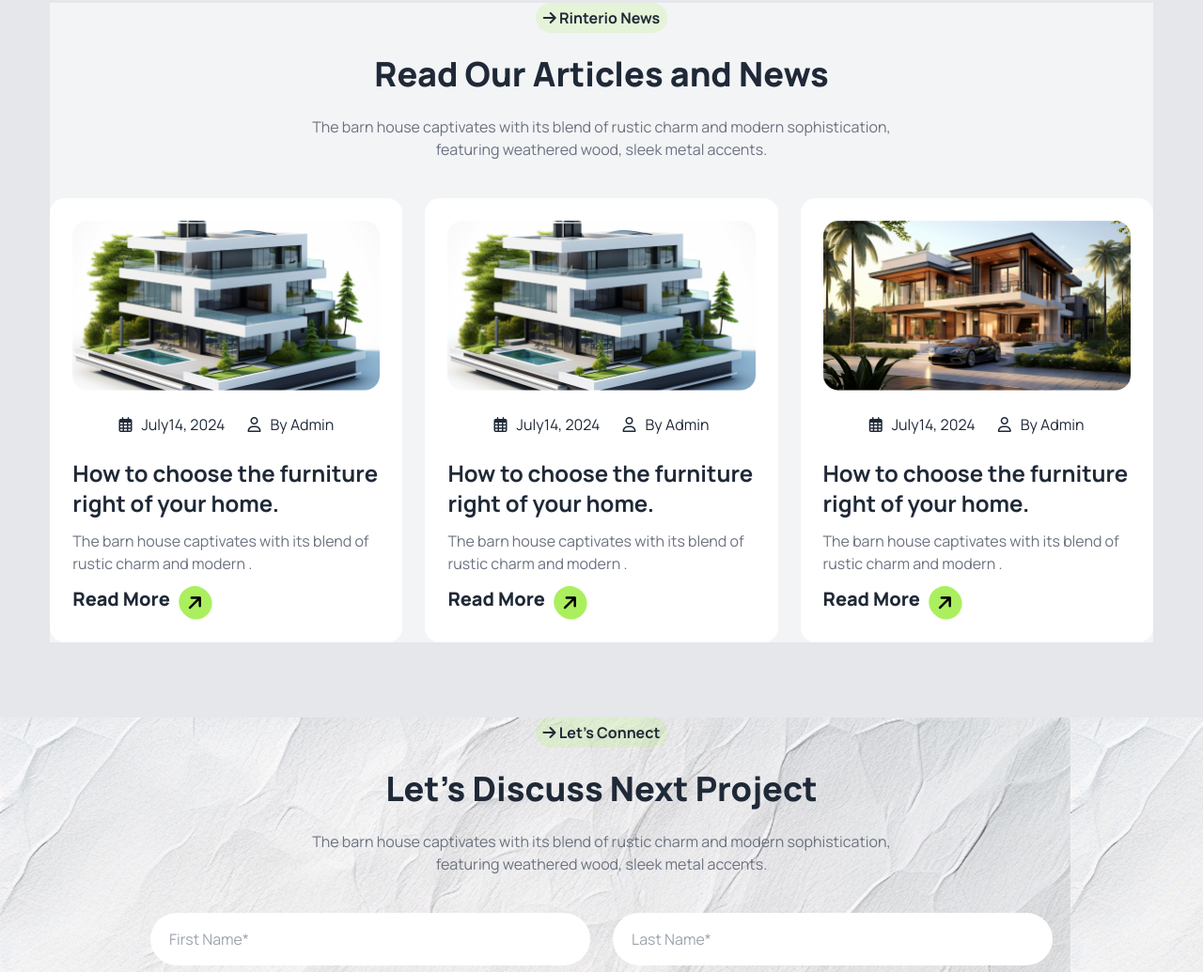
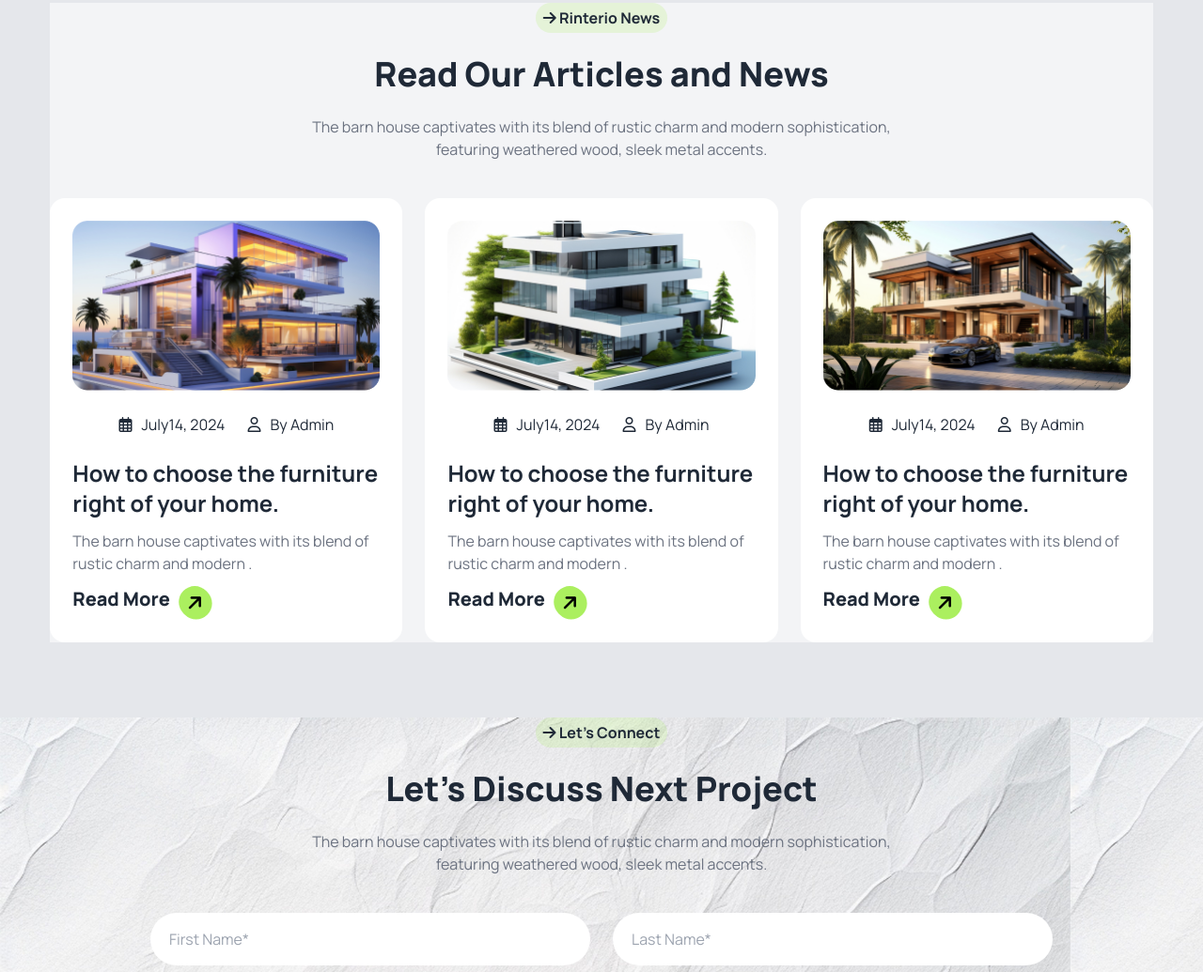
Before and after one commit to Himel-010/Assignment-3, a plain HTML site: page index.html in a window 1280 px wide. Shown: the part 3175-4210 px from the top of the page at 94% size. Drawn offline with nearby package versions, Linux system fonts and the light colour scheme.

Commit message:
Updated Again

```diff
--- a/index.html
+++ b/index.html
@@ -308,7 +308,7 @@
           <!-- card 1 -->
           <div class="flex flex-col items-center gap-6 rounded-2xl p-6 bg-white lg:col-span-6 ">
 
-            <img class="w-full" src="assets/article2.png" alt="">
+            <img class="w-full" src="assets/article1.png" alt="">
             <div class="flex gap-6 text-left">
               <p class="inline-flex gap-[10px] items-center"><i class="fa-regular fa-calendar-days"></i> July14, 2024</p>
               <p class="inline-flex gap-[10px] items-center"><i class="fa-regular fa-user"></i> By Admin</p>
```
